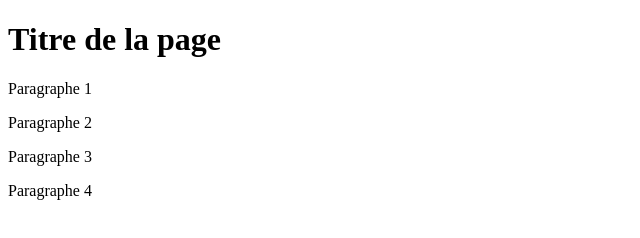
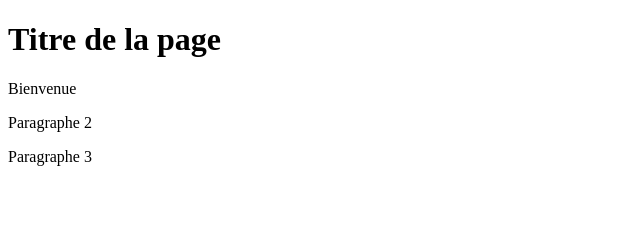
Before and after one commit to AlexPawlonski/TutoCefii, a plain HTML site: page index.html in a window 1280 px wide. Shown: the whole page, without its empty margins (0-640 px from the left). Drawn offline with Linux system fonts and the light colour scheme.

Commit message:
mise a jours 1.0.1

```diff
--- a/index.html
+++ b/index.html
@@ -7,9 +7,8 @@
 </head>
 <body>
     <h1>Titre de la page</h1>
-    <p>Paragraphe 1</p>
+    <p>Bienvenue</p>
     <p>Paragraphe 2</p>
     <p>Paragraphe 3</p>
-    <p>Paragraphe 4</p>
 </body>
 </html>
```
